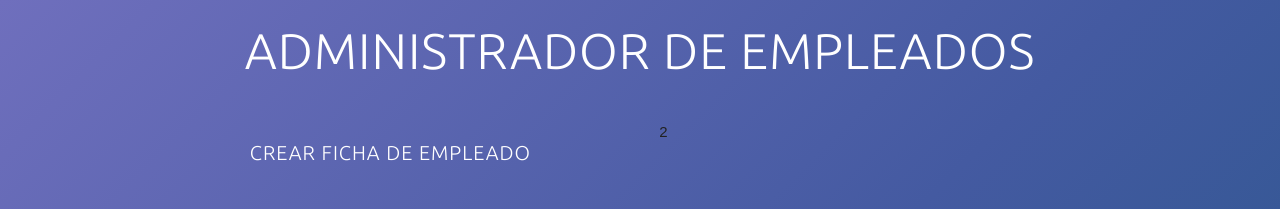
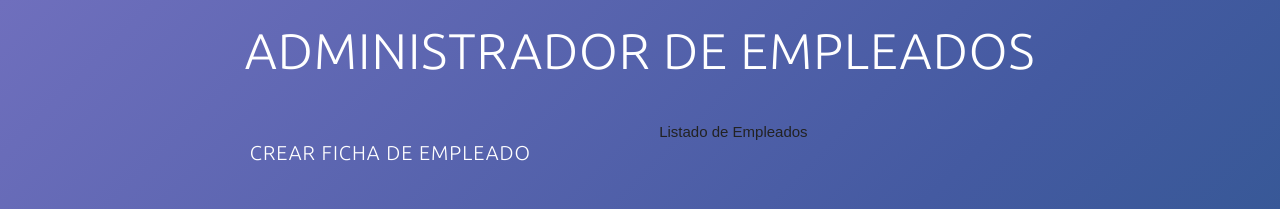
Before and after one commit to nohestmm/admin_employee, a React (Create React App) app: page / in a window 1280 px wide. Shown: the top 209 px of the page. Built offline with nearby package versions, Linux system fonts and the light colour scheme; a web font is replaced by a local one.

Commit message:
adding form for registers

```diff
--- a/src/App.js
+++ b/src/App.js
@@ -10,7 +10,7 @@ const App = () => {
 <div className="one-half column">
 <Formulario />
 </div>
-<div className="one-half column">2</div>
+<div className="one-half column">Listado de Empleados</div>
 </div>
 </div>
     </>
```
